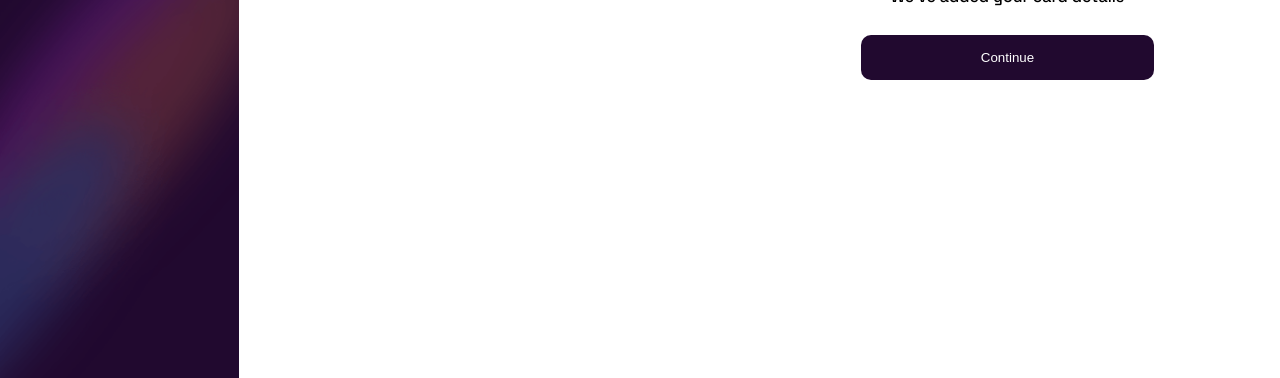
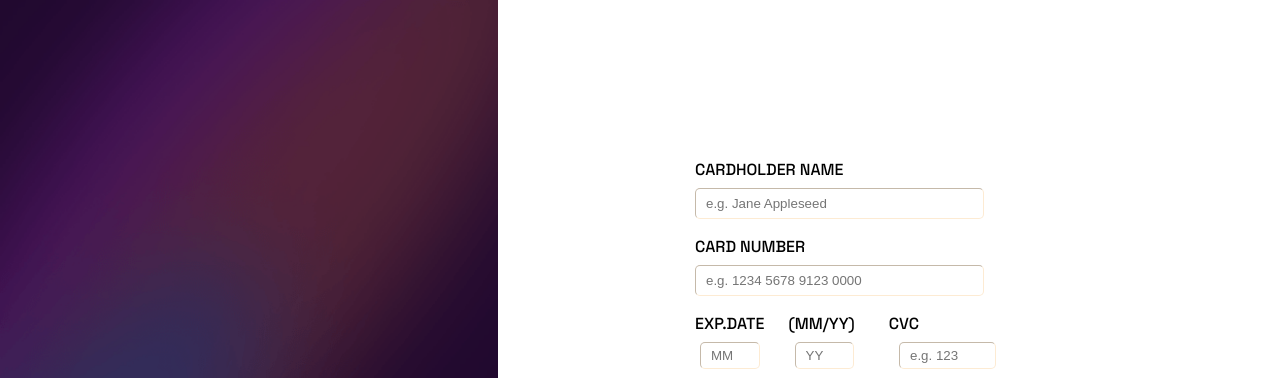
Before and after one commit to BoredCosmonaut/Interactive-Card-Details-Form, a plain HTML site: page index.html in a window 1280 px wide. Shown: the top 378 px of the page. Drawn offline with Linux system fonts and the light colour scheme.

Commit message:
Update style.css

```diff
--- a/style.css
+++ b/style.css
@@ -63,7 +63,7 @@ html {
     width: 100%;
     max-width: 375px;
     height: auto;
-    display: none;
+    display: flex;
     flex-direction: column;
     align-items: center;
 }
@@ -259,7 +259,7 @@ html {
     width: 100%;
     max-width: 375px;
     height: auto;
-    display: flex;
+    display: none;
     flex-direction: column;
     align-items: center;
 }
@@ -343,7 +343,7 @@ html {
     }
 
     #main-section {
-        align-items: start;
+        position: relative;
         padding-top: 20%;
         padding-bottom: 20%;
         width: 50%;
@@ -358,6 +358,7 @@ html {
     }
 
     #succes-card {
+        display: none;
         flex-direction: row;
         width: 50%;
         max-width: none;
```
